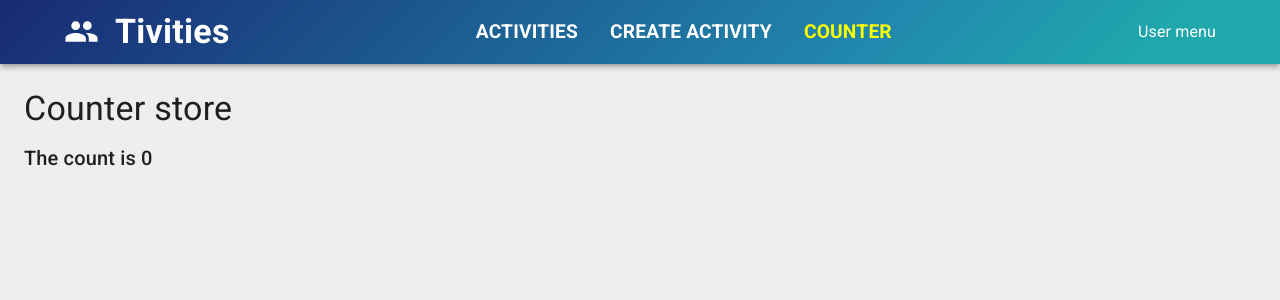
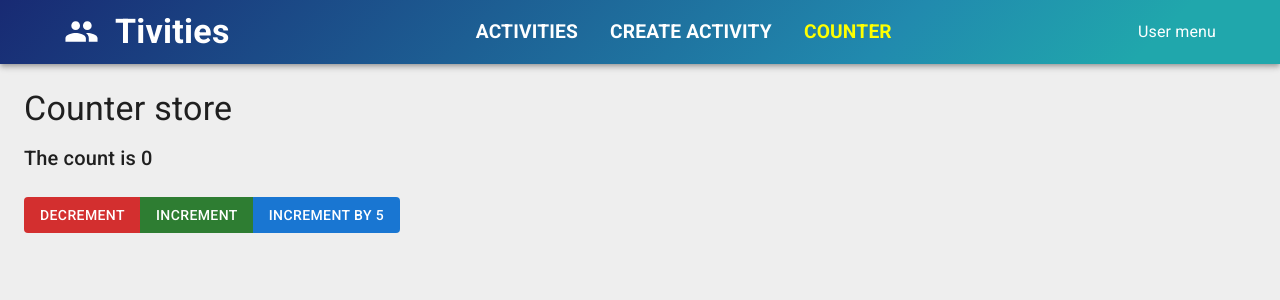
Before and after one commit to v-azevedo/Tivities, a React (Vite) app in the folder client/: page /counter in a window 1280 px wide. Shown: the top 300 px of the page. Built offline with nearby package versions, Linux system fonts and the light colour scheme.

Commit message:
feat: implement counter component

```diff
--- a/client/src/features/counter/Counter.tsx
+++ b/client/src/features/counter/Counter.tsx
@@ -1,13 +1,11 @@
-import { Typography } from "@mui/material";
+import { Button, ButtonGroup, Typography } from "@mui/material";
 import { useStore } from "../../lib/hooks/useStore";
-import { Observer } from "mobx-react-lite";
+import { observer } from "mobx-react-lite";
 
-const Counter = () => {
+const Counter = observer(function Counter() {
   const { counterStore } = useStore();
 
   return (
-    <Observer>
-      {() => (
     <>
       <Typography variant="h4" gutterBottom>
         {counterStore.title}
@@ -15,9 +13,31 @@
       <Typography variant="h6" gutterBottom>
         The count is {counterStore.count}
       </Typography>
+      <ButtonGroup sx={{ mt: 2 }}>
+        <Button
+          onClick={() => counterStore.decrement()}
+          variant="contained"
+          color="error"
+        >
+          Decrement
+        </Button>
+        <Button
+          onClick={() => counterStore.increment()}
+          variant="contained"
+          color="success"
+        >
+          Increment
+        </Button>
+        <Button
+          onClick={() => counterStore.increment(5)}
+          variant="contained"
+          color="primary"
+        >
+          Increment by 5
+        </Button>
+      </ButtonGroup>
     </>
-      )}
-    </Observer>
   );
-};
+});
+
 export default Counter;
--- a/client/src/lib/stores/counterStore.ts
+++ b/client/src/lib/stores/counterStore.ts
@@ -1,13 +1,18 @@
-import { makeObservable, observable } from "mobx";
+import { makeAutoObservable } from "mobx";
 
 export default class CounterStore {
   title = "Counter store";
   count = 0;
 
   constructor() {
-    makeObservable(this, {
-      title: observable,
-      count: observable,
-    });
+    makeAutoObservable(this);
   }
+
+  increment = (amount = 1) => {
+    this.count += amount;
+  };
+
+  decrement = (amount = 1) => {
+    this.count -= amount;
+  };
 }
```
Lines whose indentation alone changed are shown as unchanged.
